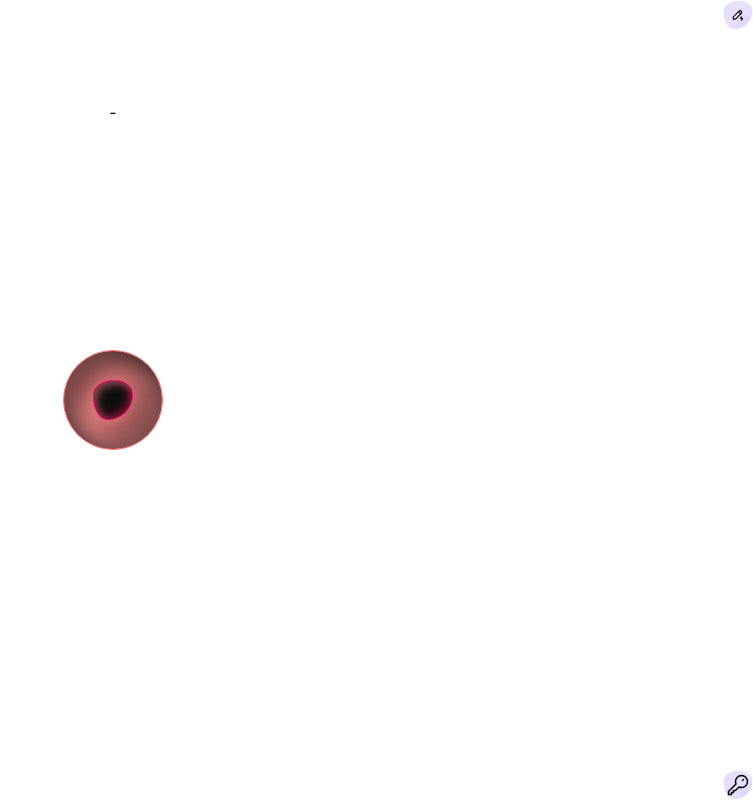
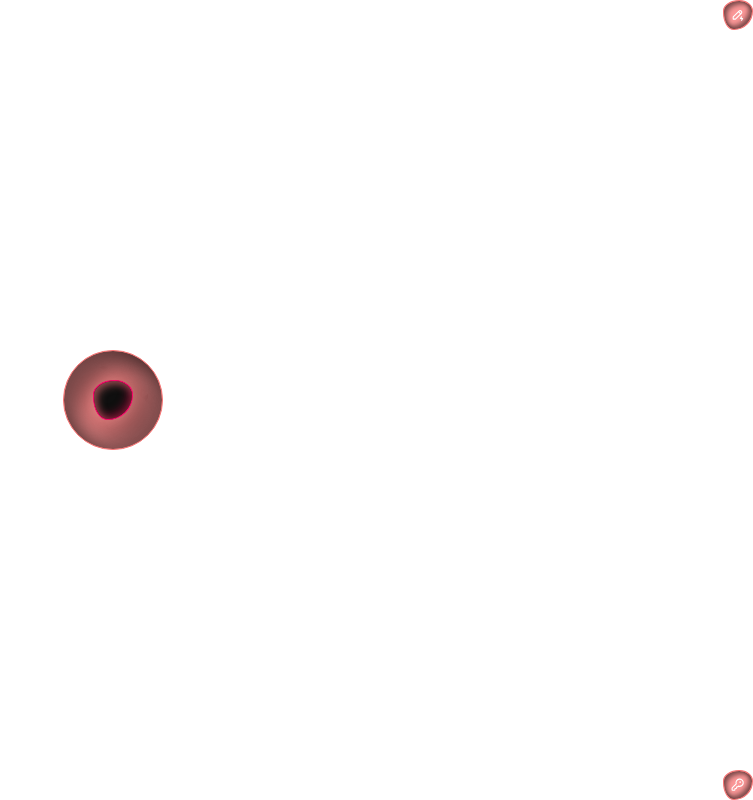
Before and after one commit to Animas-Ss/Severus-IA, a React (Vite) app: page / in a window 1280 px wide. Shown: the whole page, without its empty margins (527-1280 px from the left). Built offline with nearby package versions, Linux system fonts and the light colour scheme.

Commit message:
se agregan estilos , y se emepiza a trabajar en bug de ventanas

```diff
--- a/src-tauri/tauri.conf.json
+++ b/src-tauri/tauri.conf.json
@@ -75,7 +75,8 @@
         "width": 150,
         "height": 150,
         "transparent": true,
-        "decorations": false
+        "decorations": false,
+        "resizable": false
       }
     ],
     "security": {
--- a/src/App.css
+++ b/src/App.css
@@ -210,6 +210,31 @@ button {
    animation: morph 3.75s linear infinite;
 }
 
+.btn-read-asistent{
+  display: flex;
+  justify-content: center;
+  align-items: center;
+  width: 30px;
+  height: 30px;
+  color: white;
+
+  position: absolute;
+  top: 0;
+  right: 0;
+
+  border-radius: 42% 56% 72% 28% / 42% 42% 56% 48%;
+  border: 1px solid #f57373;
+
+
+  background: rgba(248, 47, 47, 0.5);
+  transition: all 1s ease-in-out;
+
+  box-shadow: inset 3px 3px 5px rgba(0, 0, 0, 0.5), inset -3px -3px 5px rgba(0, 0, 0, 0.5);
+
+  backdrop-filter: blur(10px);
+  animation: morph 3.75s linear infinite;
+}
+
 .btn-key{
   display: flex;
   justify-content: center;
@@ -229,6 +254,31 @@ button {
   transition: all 1s ease-in-out;
 
   box-shadow: inset 15px 15px 20px rgb(255, 254, 254, .5), inset -20px -10px 30px rgb(255, 255, 255, 0.5);
+  backdrop-filter: blur(10px);
+  animation: morph 3.75s linear infinite;
+}
+
+.btn-key-asistent{
+  display: flex;
+  justify-content: center;
+  align-items: center;
+  width: 30px;
+  height: 30px;
+  color: white;
+
+  position: absolute;
+  bottom: 0;
+  right: 0;
+
+  border-radius: 42% 56% 72% 28% / 42% 42% 56% 48%;
+  border: 1px solid #f57373;
+
+
+  background: rgba(248, 47, 47, 0.5);
+  transition: all 1s ease-in-out;
+
+  box-shadow: inset 3px 3px 5px rgba(0, 0, 0, 0.5), inset -3px -3px 5px rgba(0, 0, 0, 0.5);
+
   backdrop-filter: blur(10px);
   animation: morph 3.75s linear infinite;
 }
--- a/src/App.jsx
+++ b/src/App.jsx
@@ -5,38 +5,39 @@ import { geminis } from "./intelligence/modelo/geminis";
 import { Sphere } from "./components/Sphere";
 
 import useSpeech from "./hooks/useSpeech";
-/* import { Modal } from "./components/Modal/Modal"; */
-/* import { useDraggable } from "./hooks/useDraggable"; */
 import { geminis2 } from "./intelligence/modelo/geminis2";
 import { Load } from "./components/Load/Load";
 import { useWindows } from "./hooks/useWindows";
-import { dataDir } from "@tauri-apps/api/path";
 import { message as mes } from "@tauri-apps/api/dialog";
 
 import { TbPencilBolt } from "react-icons/tb";
+import {LuKeyRound} from "react-icons/lu"
+import { IoClose } from "react-icons/io5";
 
-/* import { appWindow } from "@tauri-apps/api/window";
-
-await appWindow.setIgnoreCursorEvents(true) */
 
 function App() {
+  //OPTIMIZE: CAMBIAR ESTADOS POR UNO GLOBAL
   const [resCommand, setResCommand] = useState(""); //respuesta del backend a los comandos
-  const [order, setOrder] = useState(""); // orden del usuario por ahora en el input
   const [resIa, setResIa] = useState(""); //respuesta de la IA para pintar o decir
+
+  //TODO: mensajes con la IA y guarado de comandos para poder manejarlos posteriormente
   const [comandos, setComandos] = useState([]); // comando que se envia al backend para realizarse
   const [messages, setMessages] = useState([]);
+
   // array de peticiones y respuestas para enviar a mi modelo
   const [textInput, setTextInput] = useState("");
-  const [user, setUser] = useState({});
-  const [close, setClose] = useState(false); // estado para  abrir o cerrar ventanas
-  const [cierre, setCierre] = useState(false) // cierre de las otras ventanas
 
+  //TODO: apertura y cierre de ventanas configuraciones y modales
+  const [closeKey, setCloseKey] = useState(false); // estado para  abrir o cerrar ventanas Key
+  const [closeModal, setCloseModal] = useState(false); // estado para  abrir o cerrar ventanas Modal
   const [load, setLoad] = useState(false);
 
   const { isListening, transcript, startListening, stoptListening, asistent } =
     useSpeech({ continuous: true });
 
-  const { createWindow, closeWindow } = useWindows();
+  const { createWindow, closeWindow, loadWindows } = useWindows();
+
+
 
   useEffect(() => {
     const handleKeyDown = (event) => {
@@ -54,7 +55,7 @@ function App() {
     return () => {
       window.removeEventListener("keydown", handleKeyDown);
     };
-  }, [isListening, startListening, stoptListening]);
+  }, [isListening, startListening, stoptListening, asistent]);
 
   const startStopListening = () => {
     isListening ? stopVoiceInput() : startListening();
@@ -71,15 +72,10 @@ function App() {
     /* console.log(textInput) */
   };
 
-  async function command() {
-    setResCommand(await invoke("execute_command", { comandos }));
-  }
-
   const iA = async () => {
     try {
       const resoult = await geminis(messages);
 
-      console.log(resoult);
       const { response, commands } = resoult.data;
 
       const stringRes = JSON.stringify(resoult);
@@ -89,10 +85,9 @@ function App() {
         { role: "assistant", content: stringRes },
       ]);
 
-      await setResIa(response);
-
       await setComandos(commands);
       alert(response);
+
       setResCommand(await invoke("execute_command", { comandos: commands }));
       setLoad(false);
     } catch (error) {
@@ -102,23 +97,18 @@ function App() {
   };
 
   const iA2 = async () => {
+    try {
       const response = await geminis2(messages);
-    console.log(response);
-    /* setOrder(response.text) */
-    /* alert(response.text) */
       setMessages((old) => [
         ...old,
         { role: "assistant", content: response.text },
       ]);
-    console.log(messages);
+      await mes(response.text, { title: "Severus", type: "info" });
       setLoad(false);
-    await mes(response.text, { title: order, type: "info" });
-  };
-
-  const handleChange = (e) => {
-    setTextInput(e.target.value);
-    /* setOrder((old) => e.target.value); */
-    setUser({ role: "user", content: e.target.value });
+    } catch (error) {
+      alert(error)
+      setLoad(false);
+    }
   };
 
   const handleSubmit = async (e) => {
@@ -199,107 +189,45 @@ function App() {
         </div>
       </div>
 
-      {/* <form className={asistent ? "row" : "row"} onSubmit={handleSubmit}>
-          <input
-            id="prueba"
-            onChange={handleChange}
-            placeholder="Enter a name..."
-            value={
-              isListening
-                ? textInput +
-                  (transcript.length
-                    ? (textInput.length ? " " : "") + transcript
-                    : "")
-                : textInput
-            }
-          />
-          <button type="submit" onClick={() => setMessages((old) => ([...old, user]))}>prueba</button>
-        </form> */}
-
-      {/* {
-        windows.map(win => <button key={win.id} onClick={async () => await setWindowData(win.id, win.data )}>{win.id}</button>)
-       } */}
-
       <button
-        className="btn-read"
+        disabled={loadWindows}
+        className={ asistent ? "btn-read-asistent" : "btn-read" }
         onClick={() => {
-          if(cierre){
-            closeWindow(asistent ? winAsistent.lebel : winQuest.lebel)
-            setCierre(false)
-          }else{
+          if (closeModal) {
+            closeWindow(asistent ? winAsistent.lebel : winQuest.lebel);
+            setCloseModal(false);
+          } else {
             createWindow(asistent ? winAsistent : winQuest);
-            setCierre(true)
+            setCloseModal(true);
           }
         }}
       >
+        {closeModal ? (
+          <IoClose/>
+        ) : (
           <TbPencilBolt />
+        )}
       </button>
 
-      {
       <button
-          className="btn-key"
+        disabled={loadWindows}
+        className={ asistent ? "btn-key-asistent" : "btn-key"}
         onClick={() => {
-            if(close){
+          if (closeKey) {
             closeWindow(winKey.lebel);
-               setClose(false)
-            }else {
+            setCloseKey(false);
+          } else {
             createWindow(winKey);
-              setClose(true)
+            setCloseKey(true);
           }
         }}
       >
-          {close ? (
-            <svg
-              xmlns="http://www.w3.org/2000/svg"
-              viewBox="0 0 24 24"
-              width="24"
-              height="24"
-              color="#000000"
-              fill="none"
-            >
-              <path
-                d="M10.2471 6.7402C11.0734 7.56657 11.4866 7.97975 12.0001 7.97975C12.5136 7.97975 12.9268 7.56658 13.7531 6.74022L13.7532 6.7402L15.5067 4.98669L15.5067 4.98668C15.9143 4.5791 16.1182 4.37524 16.3302 4.25283C17.3966 3.63716 18.2748 4.24821 19.0133 4.98669C19.7518 5.72518 20.3628 6.60345 19.7472 7.66981C19.6248 7.88183 19.421 8.08563 19.0134 8.49321L17.26 10.2466C16.4336 11.073 16.0202 11.4864 16.0202 11.9999C16.0202 12.5134 16.4334 12.9266 17.2598 13.7529L19.0133 15.5065C19.4209 15.9141 19.6248 16.1179 19.7472 16.3299C20.3628 17.3963 19.7518 18.2746 19.0133 19.013C18.2749 19.7516 17.3965 20.3626 16.3302 19.7469C16.1182 19.6246 15.9143 19.4208 15.5067 19.013L13.7534 17.2598L13.7533 17.2597C12.9272 16.4336 12.5136 16.02 12.0001 16.02C11.4867 16.02 11.073 16.4336 10.2469 17.2598L10.2469 17.2598L8.49353 19.013C8.0859 19.4208 7.88208 19.6246 7.67005 19.7469C6.60377 20.3626 5.72534 19.7516 4.98693 19.013C4.2484 18.2746 3.63744 17.3963 4.25307 16.3299C4.37549 16.1179 4.5793 15.9141 4.98693 15.5065L6.74044 13.7529C7.56681 12.9266 7.98 12.5134 7.98 11.9999C7.98 11.4864 7.5666 11.073 6.74022 10.2466L4.98685 8.49321C4.57928 8.08563 4.37548 7.88183 4.25307 7.66981C3.63741 6.60345 4.24845 5.72518 4.98693 4.98669C5.72542 4.24821 6.60369 3.63716 7.67005 4.25283C7.88207 4.37524 8.08593 4.5791 8.49352 4.98668L8.49353 4.98669L10.2471 6.7402Z"
-                stroke="currentColor"
-                stroke-width="1.5"
-                stroke-linecap="round"
-                stroke-linejoin="round"
-              />
-            </svg>
+        {closeKey ? (
+          <IoClose/>
         ) : (
-            <svg
-              xmlns="http://www.w3.org/2000/svg"
-              viewBox="0 0 24 24"
-              width="24"
-              height="24"
-              color="#000000"
-              fill="none"
-            >
-              <path
-                d="M15.5 14.5C18.8137 14.5 21.5 11.8137 21.5 8.5C21.5 5.18629 18.8137 2.5 15.5 2.5C12.1863 2.5 9.5 5.18629 9.5 8.5C9.5 9.38041 9.68962 10.2165 10.0303 10.9697L2.5 18.5V21.5H5.5V19.5H7.5V17.5H9.5L13.0303 13.9697C13.7835 14.3104 14.6196 14.5 15.5 14.5Z"
-                stroke="currentColor"
-                stroke-width="1.5"
-                stroke-linecap="round"
-                stroke-linejoin="round"
-              />
-              <path
-                d="M17.5 6.5L16.5 7.5"
-                stroke="currentColor"
-                stroke-width="1.5"
-                stroke-linecap="round"
-                stroke-linejoin="round"
-              />
-            </svg>
+        <LuKeyRound />
         )}
       </button>
-      }
-
-      <p>
-        {resIa} - {resCommand}
-      </p>
-
-      {/* {
-           message.map(item => (<Modal key={item.prompt} res={item} asistent={asistent} handleDelete={handleDelete}/>))
-         } */}
     </div>
   );
 }
--- a/src/hooks/useWindows.js
+++ b/src/hooks/useWindows.js
@@ -1,8 +1,16 @@
-
-import { WebviewWindow, appWindow } from "@tauri-apps/api/window";
+import {useState, useEffect} from 'react'
+import { WebviewWindow } from "@tauri-apps/api/window";
 
 export const useWindows = () => {
+  const [loadWindows, setLoadWindows] = useState(false);
+  const [open, setOpen] = useState([])
+  const [ultimate, setUltimate] = useState("")
+
+
   const createWindow = (options) => {
+    setUltimate(options.lebel)
+    setOpen(old => [...old, options.lebel])
+    setLoadWindows(true)
     const webview = new WebviewWindow(options.lebel, {
       url: options.url,
       decorations: options.decorations || false,
@@ -13,21 +21,32 @@ export const useWindows = () => {
       height: options.height || 300,
     });
 
-    webview.once("", () => {
-
+    webview.once("tauri://created", () => {
+      console.log('Success create window');
+      setLoadWindows(false)
+      return;
     })
 
-    webview.once("", () => {
-
+    webview.once("tauri://error", (e) => {
+      console.error('Failed to create window', e);
     })
   };
 
+  const close = () => {
+    open.map(lebel => {
+      if(lebel !== ultimate){
+        new WebviewWindow(lebel).close();
+      }
+    })
+  }
+
   const closeWindow = async (id) => {
-    new WebviewWindow(id).close()
+    new WebviewWindow(id).close();
   }
 
   return {
     createWindow,
-    closeWindow
+    closeWindow,
+    loadWindows
   };
 };
```
Also changed, not shown: public/modal.html (+9 -0 lines), src/hooks/useSpeech.js (+0 -9 lines). Lines whose indentation alone changed are shown as unchanged.
